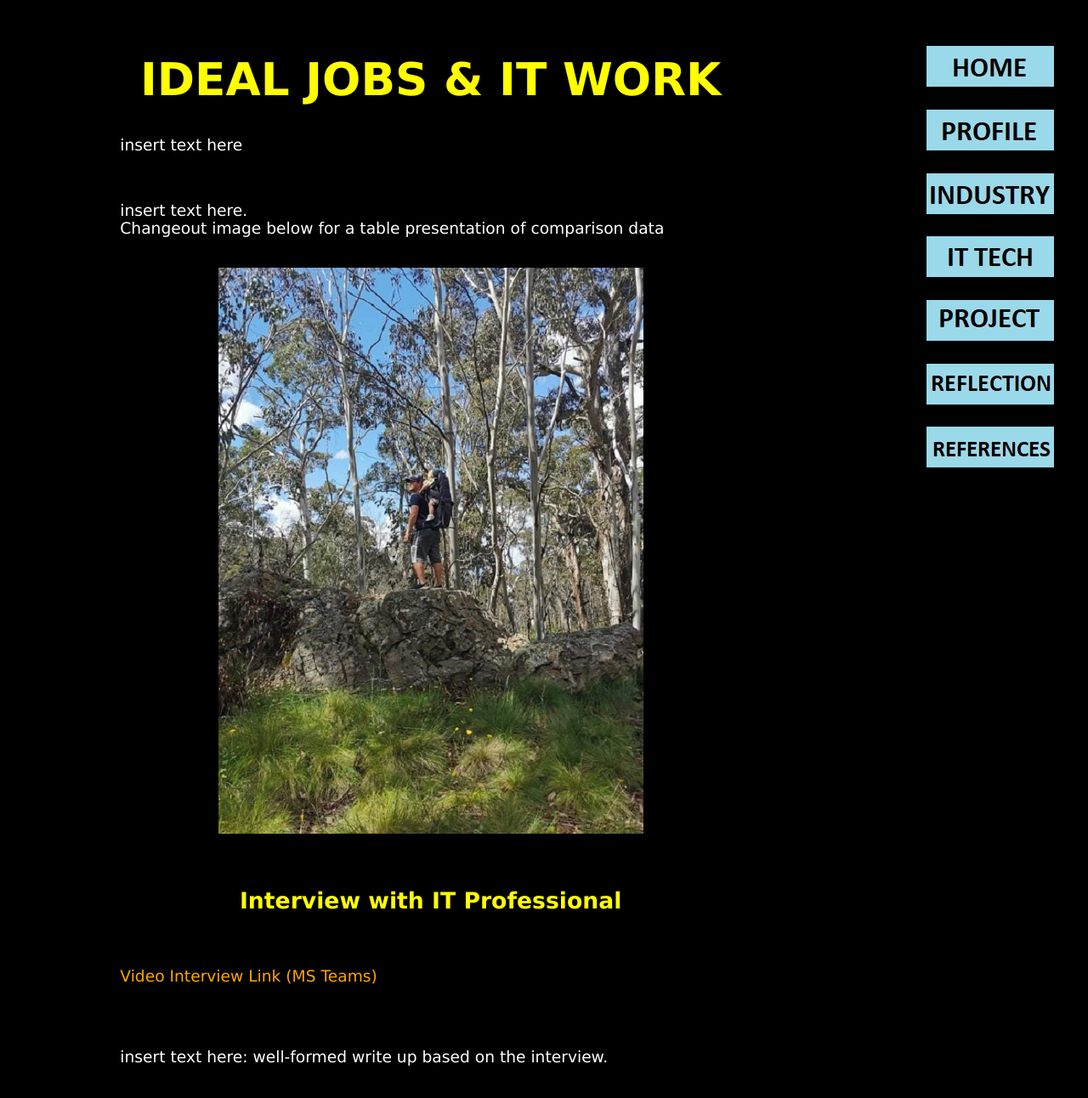
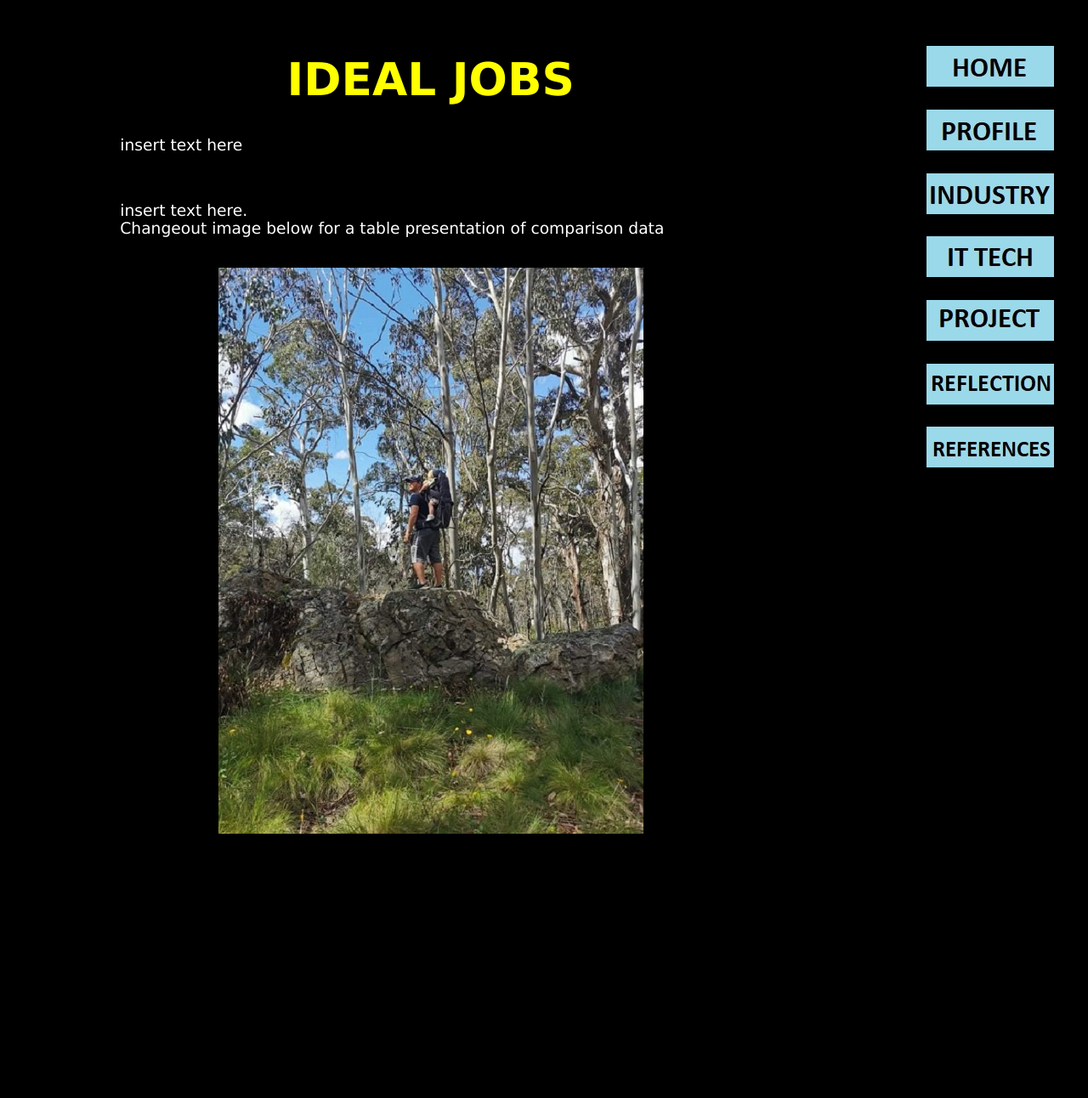
Before and after one commit to Kerlie5591/The_Internet_Explorers_V2, a plain HTML site: page idealjobs.html in a window 1280 px wide. Shown: the whole page at 85% size. After the commit the page ends 1025 px from the top, so only its background shows below. Drawn offline with Linux system fonts and the light colour scheme.

Commit message:
Update idealjobs.html

```diff
--- a/idealjobs.html
+++ b/idealjobs.html
@@ -19,7 +19,7 @@
 	</ul>
 	<br>
 
-	<h1> IDEAL JOBS & IT WORK </h1>
+	<h1> IDEAL JOBS </h1>
 
 	<p> insert text here </p>
 	<br>
@@ -30,13 +30,6 @@
 
 	<img src="images/mtcanabolashike.JPG" alt="Mt Canabolas Hike" style="display: block;margin-left: auto;margin-right: auto;padding-right: 200pt">
 	<br><br>
-
-	<h3> Interview with IT Professional </h3>
-	<br>
-	<p><a href="https://rmiteduau.sharepoint.com/:v:/r/sites/demo334/Shared%20Documents/General/Recordings/Meeting%20in%20_General_-20220105_180202-Meeting%20Recording.mp4?csf=1&web=1&e=AVTl1f" target="_blank"> Video Interview Link (MS Teams) </a></p>
-	<br><br>
-	<p> insert text here: well-formed write up based on the interview. </p>
-	<br><br>
    </body>
 
 </html>
```
